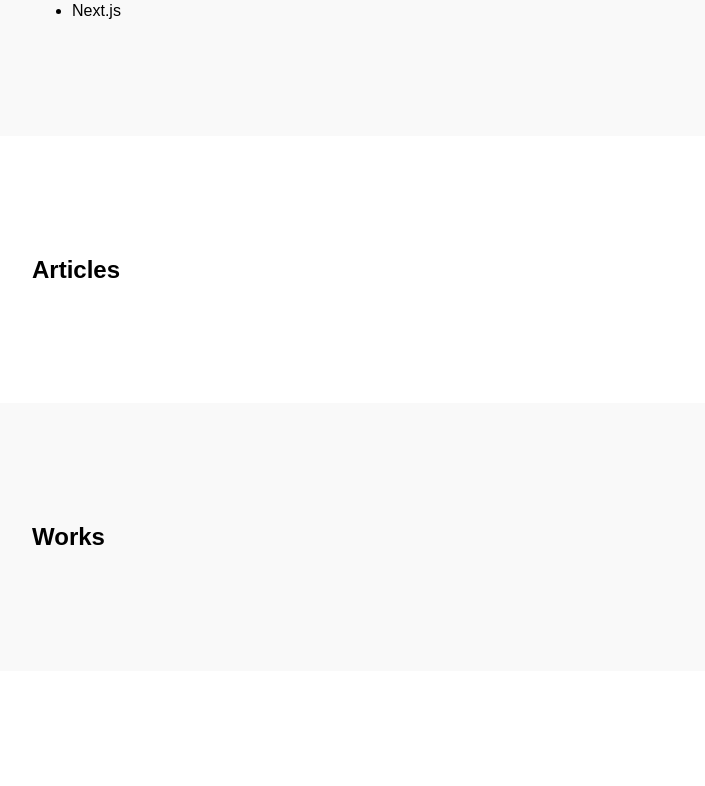
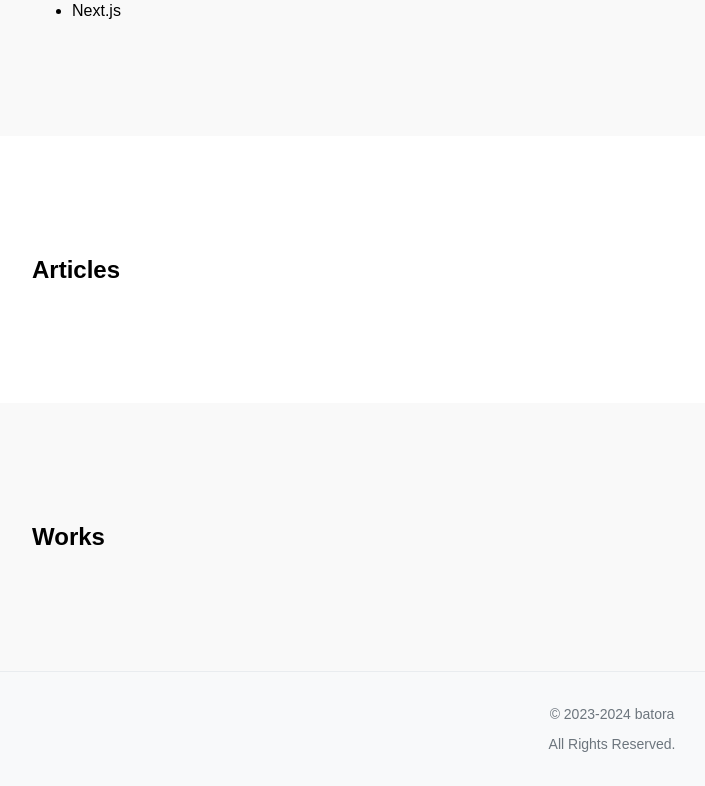
Before and after one commit to batora9/portfolio-v2, a Next.js app: page / in a window 1280 px wide. Shown: the part 1346-2132 px from the top of the page, without its empty margins (28-733 px from the left). Before the commit the page ends 2017 px from the top, so only its background shows below. Built offline with nearby package versions, Linux system fonts and the light colour scheme.

Commit message:
主にfooter

```diff
--- a/src/app/page.tsx
+++ b/src/app/page.tsx
@@ -2,6 +2,7 @@ import React from 'react';
 import Image from "next/image";
 import Link from "next/link";
 import { Header } from "../components/Header";
+import { Footer } from "../components/Footer";
 import styles from "./page.module.css";
 
 
@@ -13,13 +14,13 @@ export default function Home() {
         <div className={styles.heroImage}></div>
       </div>
       <div className={styles.contents}>
-        <div className={styles.profile}>
+        <div className={styles.profile} id="profile">
           <div className={styles.profileContent}>
             <h2>Profile</h2>
             <p>Webエンジニアを目指している学生です。</p>
           </div>
         </div>
-        <div className={styles.skillsList}>
+        <div className={styles.skillsList} id="skills">
           <div className={styles.skillListContent}>
             <h2>Skills</h2>
             <ul>
@@ -31,17 +32,18 @@ export default function Home() {
             </ul>
           </div>
         </div>
-        <div className={styles.articlesList}>
+        <div className={styles.articlesList} id="articles">
           <div className={styles.articlesListContent}>
             <h2>Articles</h2>
           </div>
         </div>
-        <div className={styles.worksList}>
+        <div className={styles.worksList} id="works">
           <div className={styles.worksListContent}>
             <h2>Works</h2>
           </div>
         </div>
       </div>
+      <Footer />
     </main>
   );
 }
--- /dev/null
+++ b/src/components/Footer/Footer.tsx
@@ -0,0 +1,10 @@
+import styles from "./page.module.css";
+
+export function Footer() {
+  return (
+    <footer className={styles.footer}>
+      <p>© 2023-2024 batora</p>
+      <p>All Rights Reserved.</p>
+    </footer>
+  );
+};
--- /dev/null
+++ b/src/components/Footer/index.ts
@@ -0,0 +1 @@
+export * from './Footer';
--- /dev/null
+++ b/src/components/Footer/page.module.css
@@ -0,0 +1,8 @@
+.footer {
+    background-color: #f8f9fa;
+    padding: 20px 0;
+    text-align: center;
+    font-size: 14px;
+    color: #6c757d;
+    border-top: 1px solid #e9ecef;
+}
--- a/src/components/Header/Header.tsx
+++ b/src/components/Header/Header.tsx
@@ -33,10 +33,10 @@ export const Header = () => {
       <nav className={`${styles.nav} ${menuOpen ? styles.open : ''}`}>
         <ul>
           <Link href="/" className={styles.link}>HOME</Link>
-          <Link href="#" className={styles.link}>PROFILE</Link>
-          <Link href="#" className={styles.link}>SKILLS</Link>
-          <Link href="#" className={styles.link}>ARTICLES</Link>
-          <Link href="#" className={styles.link}>WORKS</Link>
+          <Link href="#profile" className={styles.link}>PROFILE</Link>
+          <Link href="#skills" className={styles.link}>SKILLS</Link>
+          <Link href="#articles" className={styles.link}>ARTICLES</Link>
+          <Link href="#works" className={styles.link}>WORKS</Link>
         </ul>
       </nav>
       <div className={styles.hamburger} onClick={toggleMenu}>
```
